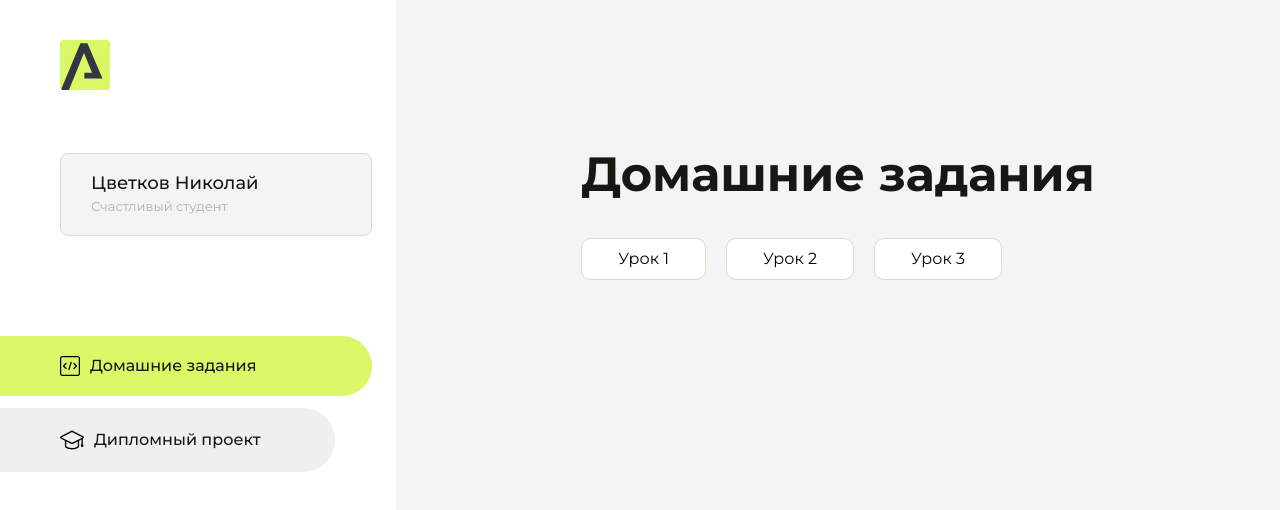
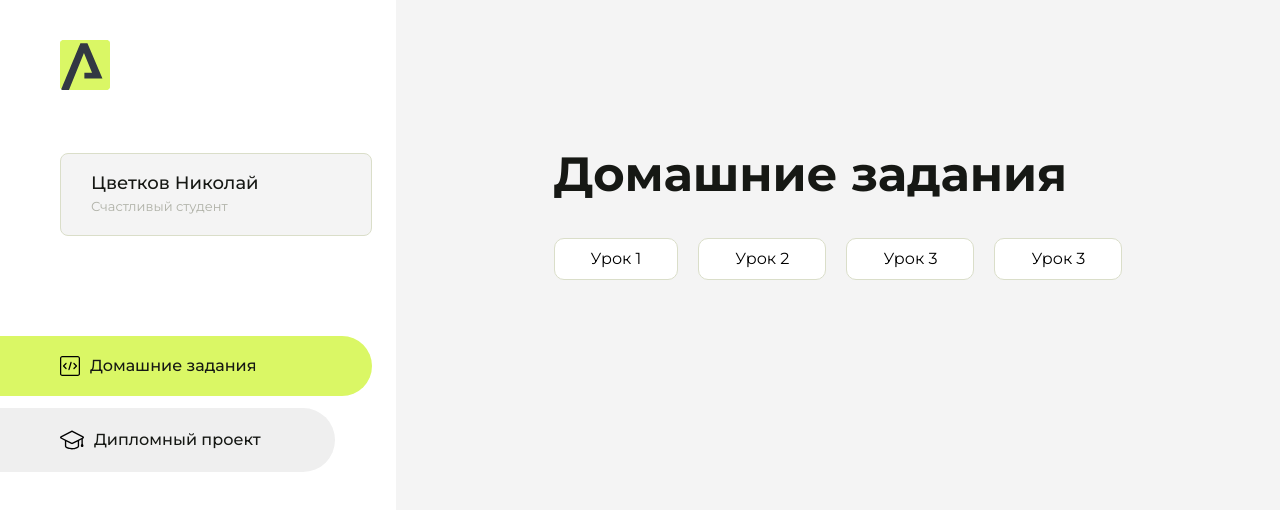
Before and after one commit to illusionman123/homework, a plain HTML site: page index.html in a window 1280 px wide. Drawn offline with Linux system fonts and the light colour scheme.

Commit message:
Update index.html

```diff
--- a/index.html
+++ b/index.html
@@ -101,6 +101,9 @@
                     <li class="content__list-item">
                         <a href="Домашка2/index.html">Урок 3</a>
                     </li>
+                     <li class="content__list-item">
+                        <a href="Домашка3/index.html">Урок 3</a>
+                    </li>
                 </ul>
             </div>
             <div class="content__block hidden" id="diplomBlock">
```
